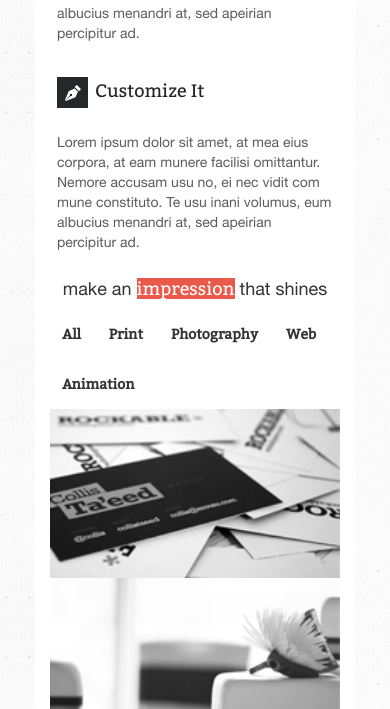
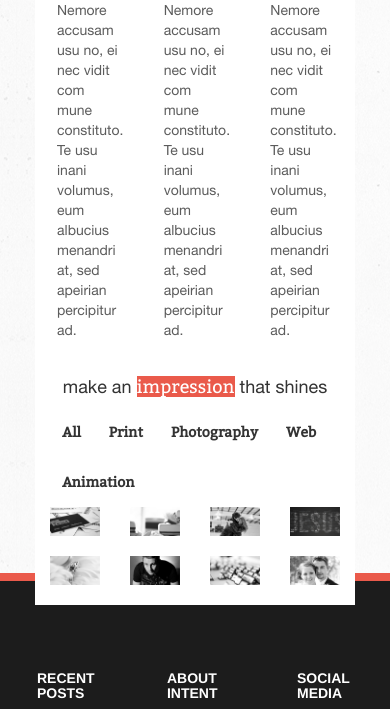
Before and after one commit to anton1gritsenko/intent-project, a plain HTML site: page index.html in a window 390 px wide. Shown: the part 785-1494 px from the top of the page. Drawn offline with Linux system fonts and the light colour scheme; files whose address does not match are found by name.

Commit message:
Change for responsive

```diff
--- a/index.html
+++ b/index.html
@@ -28,10 +28,10 @@
 <section class="logo__container">
     <div class="container">
         <div class="row">
-            <div class="col-md-7 logo-photo">
+            <div class="col-xs-6 col-sm-6 col-md-6 col-lg-6 logo-photo">
                 <img src="img/logo-menu/Logo.png">
             </div>
-            <div class="col-md-5">
+            <div class="col-xs-6 col-sm-6 col-md-6 col-lg-6">
                 <div class="menu__links">
                     <ul>
                         <li>
@@ -296,33 +296,33 @@
 
                     <div class="white-bg">
 
-                        <div class="col-md-4 alternative_columns">
+                        <div class="col-xs-4 col-sm-4 col-md-4 col-lg-4 alternative_columns">
                             <!--<img src="img/slider/icons/tool.png">-->
                             <h1 class="text-resize"><img src="img/slider/icons/tool.png">Awesome Sliders</h1>
                             <p>Lorem ipsum dolor sit amet, at mea eius corpora, at eam munere facilisi omittantur.
                                 Nemore accusam usu no, ei nec vidit com mune constituto. Te usu inani volumus, eum
                                 albucius menandri at, sed apeirian percipitur ad.</p>
                         </div>
-                        <div class="col-md-4 alternative_columns">
+                        <div class="col-xs-4 col-sm-4 col-md-4 col-lg-4  alternative_columns">
                             <!--<img src="img/slider/icons/contact.png">-->
                             <h1 class="text-resize"><img src="img/slider/icons/contact.png">Modern Theme</h1>
                             <p>Lorem ipsum dolor sit amet, at mea eius corpora, at eam munere facilisi omittantur.
                                 Nemore accusam usu no, ei nec vidit com mune constituto. Te usu inani volumus, eum
                                 albucius menandri at, sed apeirian percipitur ad.</p>
                         </div>
-                        <div class="col-md-4 alternative_columns">
+                        <div class="col-xs-4 col-sm-4 col-md-4 col-lg-4  alternative_columns">
                             <!--<img src="img/slider/icons/pero.png">-->
                             <h1 class="text-resize"><img src="img/slider/icons/pero.png">Customize It</h1>
                             <p>Lorem ipsum dolor sit amet, at mea eius corpora, at eam munere facilisi omittantur.
                                 Nemore accusam usu no, ei nec vidit com mune constituto. Te usu inani volumus, eum
                                 albucius menandri at, sed apeirian percipitur ad.</p>
                         </div>
-                        <div class="col-md-12 center-words">
+                        <div class="col-xs-12 col-sm-12 col-md-12 col-lg-12  center-words">
                             <!--<img src="img/content-center/word-box.png">-->
                             <h2>make an <span>impression</span> that shines</h2>
                         </div>
 
-                        <div class="col-md-12 menu_items">
+                        <div class="col-xs-12 col-sm-12 col-md-12 col-lg-12  menu_items">
                             <th>
                                 <li>All</li>
                                 <li>Print</li>
@@ -335,32 +335,32 @@
 
 
                         <div class="first-part">
-                            <div class="col-md-3">
+                            <div class="col-xs-3 col-sm-3 col-md-3 col-lg-3 ">
                                 <img src="img/gallery/collis_paper.png">
                             </div>
-                            <div class="col-md-3">
+                            <div class="col-xs-3 col-sm-3 col-md-3 col-lg-3">
                                 <img src="img/gallery/toy.png">
                             </div>
-                            <div class="col-md-3">
+                            <div class="col-xs-3 col-sm-3 col-md-3 col-lg-3">
                                 <img src="img/gallery/love.png">
                             </div>
-                            <div class="col-md-3">
+                            <div class="col-xs-3 col-sm-3 col-md-3 col-lg-3">
                                 <img src="img/gallery/jesus.png">
                             </div>
                         </div>
 
 
                         <div class="second-part">
-                            <div class="col-md-3">
+                            <div class="col-xs-3 col-sm-3 col-md-3 col-lg-3">
                                 <img src="img/gallery/piu.png">
                             </div>
-                            <div class="col-md-3">
+                            <div class="col-xs-3 col-sm-3 col-md-3 col-lg-3">
                                 <img src="img/gallery/looking.png">
                             </div>
-                            <div class="col-md-3">
+                            <div class="col-xs-3 col-sm-3 col-md-3 col-lg-3">
                                 <img src="img/gallery/cards.png">
                             </div>
-                            <div class="col-md-3">
+                            <div class="col-xs-3 col-sm-3 col-md-3 col-lg-3">
                                 <img src="img/gallery/love_look.png">
                             </div>
                         </div>
@@ -378,7 +378,7 @@
                 <div class="footer-content">
                     <div class="container">
                         <div class="row">
-                        <div class="col-md-4 resend-posts">
+                            <div class="col-xs-4 col-sm-4 col-md-4 col-lg-4 resend-posts">
                                 <h2>Recent Posts</h2>
                                 <p>Wedding Photos that Will Blow Your
                                     Mind Away.</p>
@@ -388,13 +388,16 @@
                                 <p>Creativio WordPress Theme now
                                     Available for Sale.</p>
                             </div>
-                        <div class="col-md-4 about-intent">
+                            <div class="col-xs-4 col-sm-4 col-md-4 col-lg-4 about-intent">
                                 <h2>About INTENT</h2>
-                            <p>Lorem ipsum dolor sit amet, at mea eius corpora, at eam munere facilisi omittantur. Nemore accusam usu no, ei nec vidit commune constituto. Te usu inani volumus, eum albucius menandri at, sed apeirian percipitur ad.</p>
+                                <p>Lorem ipsum dolor sit amet, at mea eius corpora, at eam munere facilisi omittantur.
+                                    Nemore accusam usu no, ei nec vidit commune constituto. Te usu inani volumus, eum
+                                    albucius menandri at, sed apeirian percipitur ad.</p>
 
-                                <p>Id vitae regione has. In tollit dicant vim. His ex detracto percipitur, id vis nibh quas illum. Delicata dissentiet ius ne, latine euripidis quaerendum et vis.</p>
+                                <p>Id vitae regione has. In tollit dicant vim. His ex detracto percipitur, id vis nibh
+                                    quas illum. Delicata dissentiet ius ne, latine euripidis quaerendum et vis.</p>
                             </div>
-                        <div class="col-md-4 social-media">
+                            <div class="col-xs-4 col-sm-4 col-md-4 col-lg-4 social-media">
                                 <h2>Social Media</h2>
                                 <div class="images-social">
                                     <img src="img/social-media/rss.png">
```
Lines whose indentation alone changed are shown as unchanged.
